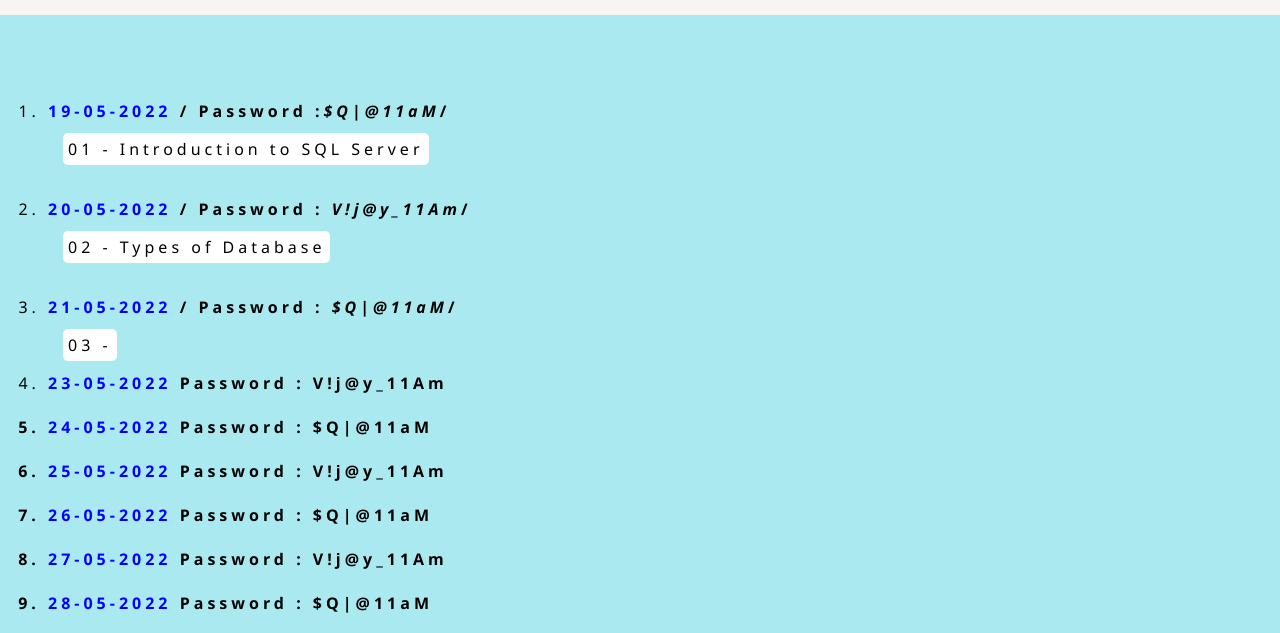
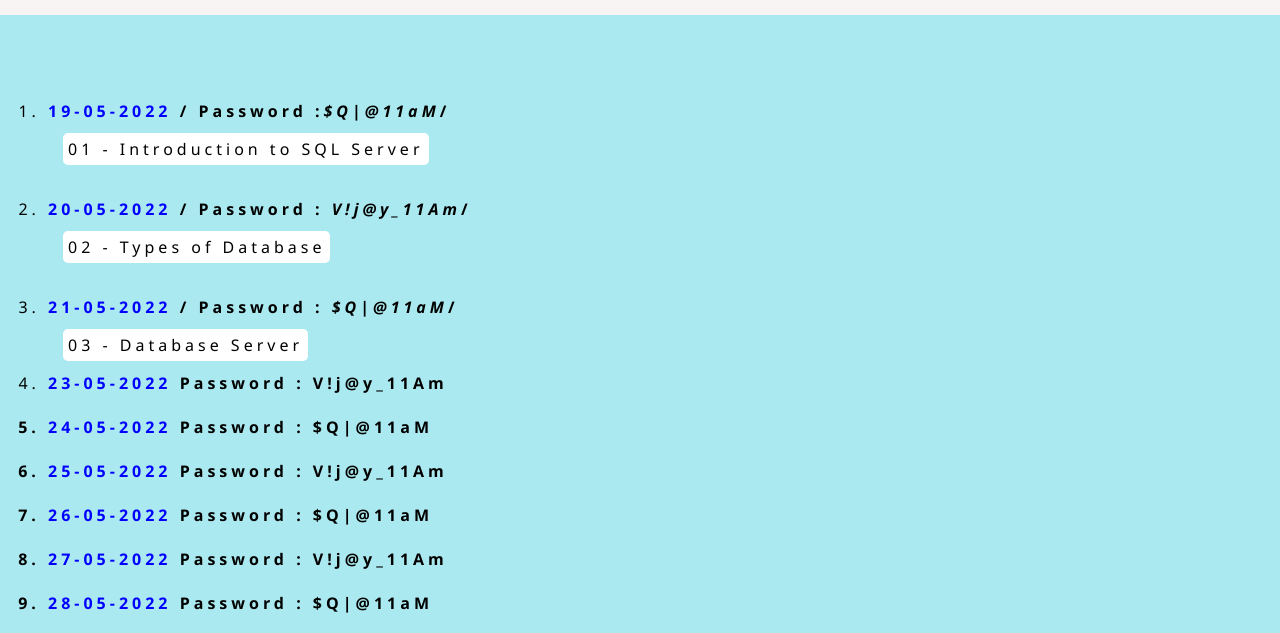
Before and after one commit to Juveria-Dalvi/SQL-SERVER, a plain HTML site: page SQL/index.html in a window 1280 px wide. Shown: the part 96-729 px from the top of the page. Drawn offline with Linux system fonts and the light colour scheme.

Commit message:
Add files via upload

```diff
--- a/SQL/index.html
+++ b/SQL/index.html
@@ -41,7 +41,7 @@
             </li>
             <p>
                 <a class="notes" href="../SQL notes/03 - Database Server.txt" download>
-                    03 - </a>
+                    03 - Database Server </a>
             </p>
             <!-- -------------------->
 
```
